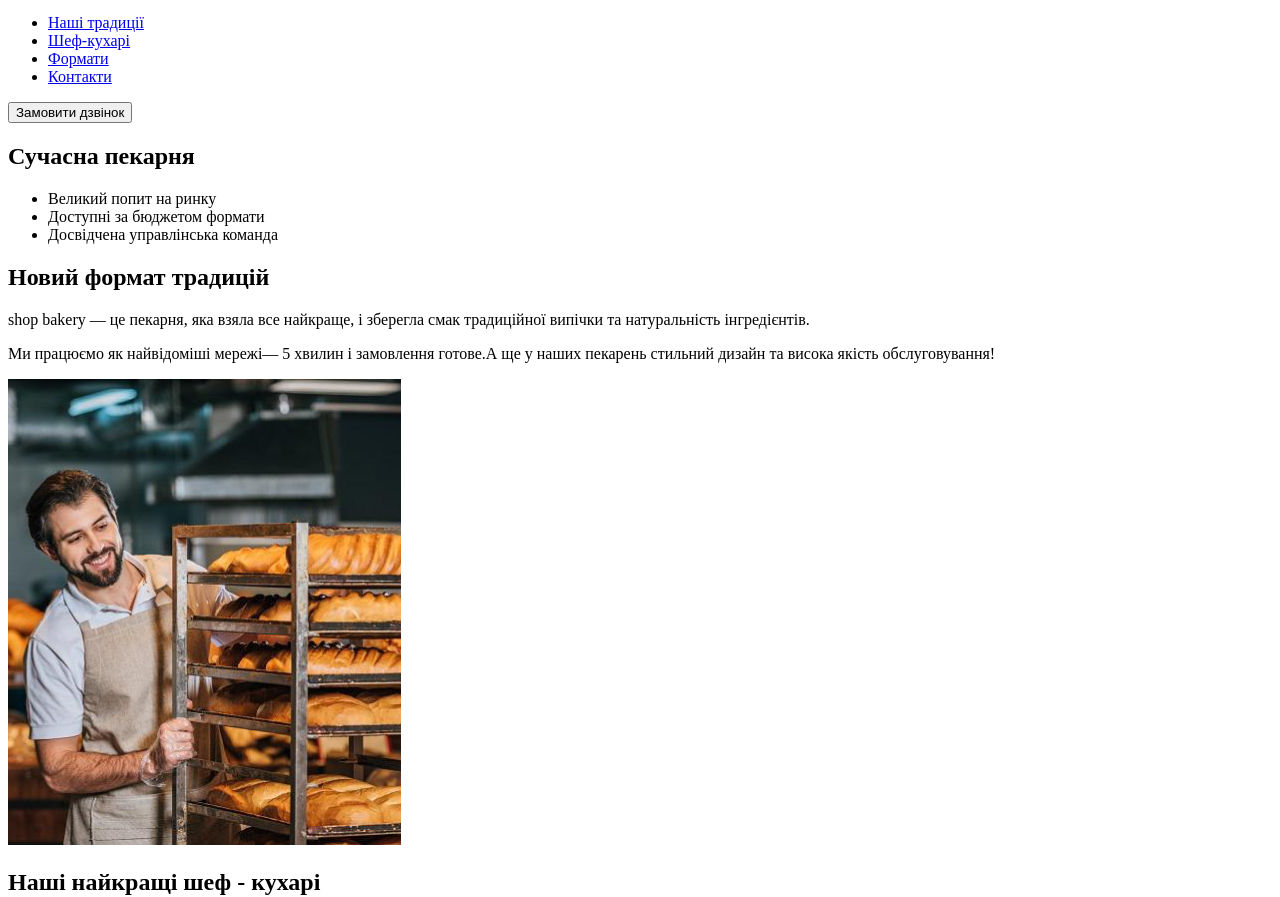
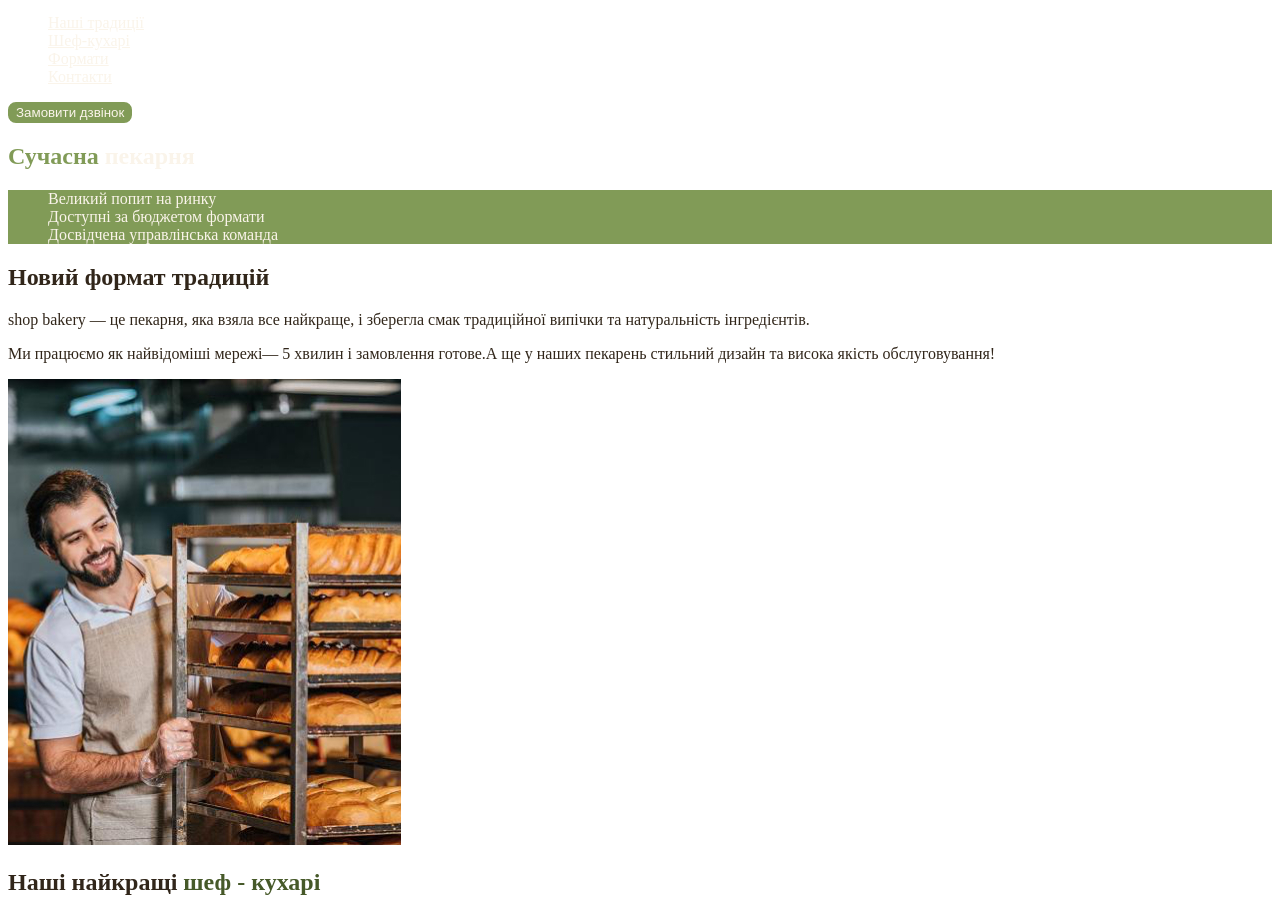
Before and after one commit to Reznick3320/genius-project, a plain HTML site: page index.html in a window 1280 px wide. Shown: the part 60-957 px from the top of the page. Drawn offline with Linux system fonts and the light colour scheme.

Commit message:
Add style.css and css variables

```diff
--- /dev/null
+++ b/css/style.css
@@ -0,0 +1,56 @@
+:root {
+    --color-primary-dark: #31261a;
+    --color-primary-light: #faf4ea;
+    --color-brand-light: #819b57;
+    --color-brand-dark: #465929;
+}
+
+/*Base*/
+body {
+    color: var(--color-primary-dark);
+}
+ul {
+    list-style-type: none;
+}
+
+/*Button*/
+.button {
+  color: var(--color-primary-light);
+  border-radius: 8px;
+  border: 2px solid var(--color-brand-light);
+  background: var(--color-brand-light);
+  cursor: pointer;
+}
+
+.button:hover{
+    color: 465929;
+    background-color: transparent;
+}
+
+/*Link*/
+.link {
+    color: var(--color-primary-light);
+}
+
+.link:hover {
+    color: var(--color-brand-dark);
+}
+
+/*Hero*/
+.hero-title {
+    color: var(--color-primary-light);
+}
+
+.hero-title .accent {
+    color: var(--color-brand-light);
+}
+
+/*advantages*/
+.advantages-list {
+    color: var(--color-primary-light);
+    background-color: var(--color-brand-light);
+}
+
+.section-title .accent{
+    color: var(--color-brand-dark);
+}
--- a/index.html
+++ b/index.html
@@ -5,34 +5,35 @@
     <meta charset="UTF-8">
     <meta name="viewport" content="width=device-width, initial-scale=1.0">
     <title>Сучасна пекарня</title>
+    <link rel="stylesheet" href="./css/style.css">
 </head>
 
 <body>
     <header>
         <nav>
-            <a href="#">
+            <a href="/">
                 <img src="./images/logo.svg" alt="logo">
             </a>
             <ul>
-                <li><a href="#">Наші традиції</a></li>
-                <li><a href="#">Шеф-кухарі</a></li>
-                <li><a href="#">Формати</a></li>
-                <li><a href="#">Контакти</a></li>
+                <li><a class="link" href="#traditions-section">Наші традиції</a></li>
+                <li><a class="link" href="#chefs-sections">Шеф-кухарі</a></li>
+                <li><a class="link" href="#formats-section">Формати</a></li>
+                <li><a class="link" href="#contact-section">Контакти</a></li>
             </ul>
         </nav>
-        <button type="button">Замовити дзвінок</button>
+        <button type="button" class="button">Замовити дзвінок</button>
     </header>
     <main>
         <section>
-            <h1>Сучасна пекарня</h1>
+            <h1 class="hero-title"><span class="accent">Сучасна</span> пекарня</h1>
         </section>
-        <section>
-            <ul>
+        <section id="traditions-section">
+            <ul class="advantages-list">
                 <li>Великий попит на ринку </li>
                 <li>Доступні за бюджетом формати</li>
                 <li>Досвідчена управлінська команда</li>
             </ul>
-            <h2>Новий формат традицій</h2>
+            <h2 class="section-title">Новий формат традицій</h2>
             <p>
                 <span>shop bakery</span> — це пекарня, яка взяла все найкраще, і зберегла смак традиційної випічки та
                 натуральність
@@ -44,8 +45,8 @@
             </p>
             <img src="./images/baker-man.jpg" alt="Пекар">
         </section>
-        <section>
-            <h2>Наші найкращі шеф - кухарі</h2>
+        <section id="chefs-sections">
+            <h2 class="section-title">Наші найкращі <span class="accent">шеф - кухарі</span></h2>
             <ul>
                 <li>
                     <article>
@@ -68,14 +69,11 @@
                             Вами через нашу випічку!</p>
                         <p>Я зроблю для вас унікальну начинку на будь який смак!</p>
                     </article>
-
                 </li>
             </ul>
-
-
         </section>
-        <section>
-            <h2>Формати</h2>
+        <section id="formats-section">
+            <h2 class="section-title">Формати</h2>
             <ul>
                 <li>
                     <article>
@@ -95,21 +93,24 @@
                 </li>
             </ul>
         </section>
-        <section>
+        <section id="contact-section">
             <h2>Приєднуйдесь до мережі пекарень</h2>
+            <iframe
+                src="https://www.google.com/maps/embed?pb=!1m18!1m12!1m3!1d2540.1640531314047!2d30.491233500000003!3d50.4566697!2m3!1f0!2f0!3f0!3m2!1i1024!2i768!4f13.1!3m3!1m2!1s0x40d4ce637bfe1717%3A0x5370c2254ad1b952!2z0LLRg9C70LjRhtGPINCh0ZbRh9C-0LLQuNGFINCh0YLRgNGW0LvRjNGG0ZbQsiwgNTQsINCa0LjRl9CyLCAwMjAwMA!5e0!3m2!1suk!2sua!4v1700123775275!5m2!1suk!2sua"
+                width="603" height="659" style="border:0;" allowfullscreen="" loading="lazy"
+                referrerpolicy="no-referrer-when-downgrade"></iframe>
         </section>
     </main>
     <footer>
-
         <nav>
             <a href="#">
                 <img src="./images/logo.svg" alt="logo">
             </a>
             <ul>
-                <li><a href="#">Наші традиції</a></li>
-                <li><a href="#">Шеф-кухарі</a></li>
-                <li><a href="#">Формати</a></li>
-                <li><a href="#">Контакти</a></li>
+                <li><a href="#traditions-section">Наші традиції</a></li>
+                <li><a href="#chefs-sections">Шеф-кухарі</a></li>
+                <li><a href="#formats-section">Формати</a></li>
+                <li><a href="#contact-section">Контакти</a></li>
             </ul>
         </nav>
         <address>
@@ -128,7 +129,7 @@
                 <li><a href="#">instagram</a></li>
             </ul>
             <a href="#" target="_blank">Політика конфіденційності</a>
-            <p>Політика конфіденційності © 2022 Дані захищені</p>
+            <p>&copy; 2022 Дані захищені</p>
         </address>
     </footer>
 </body>
```
